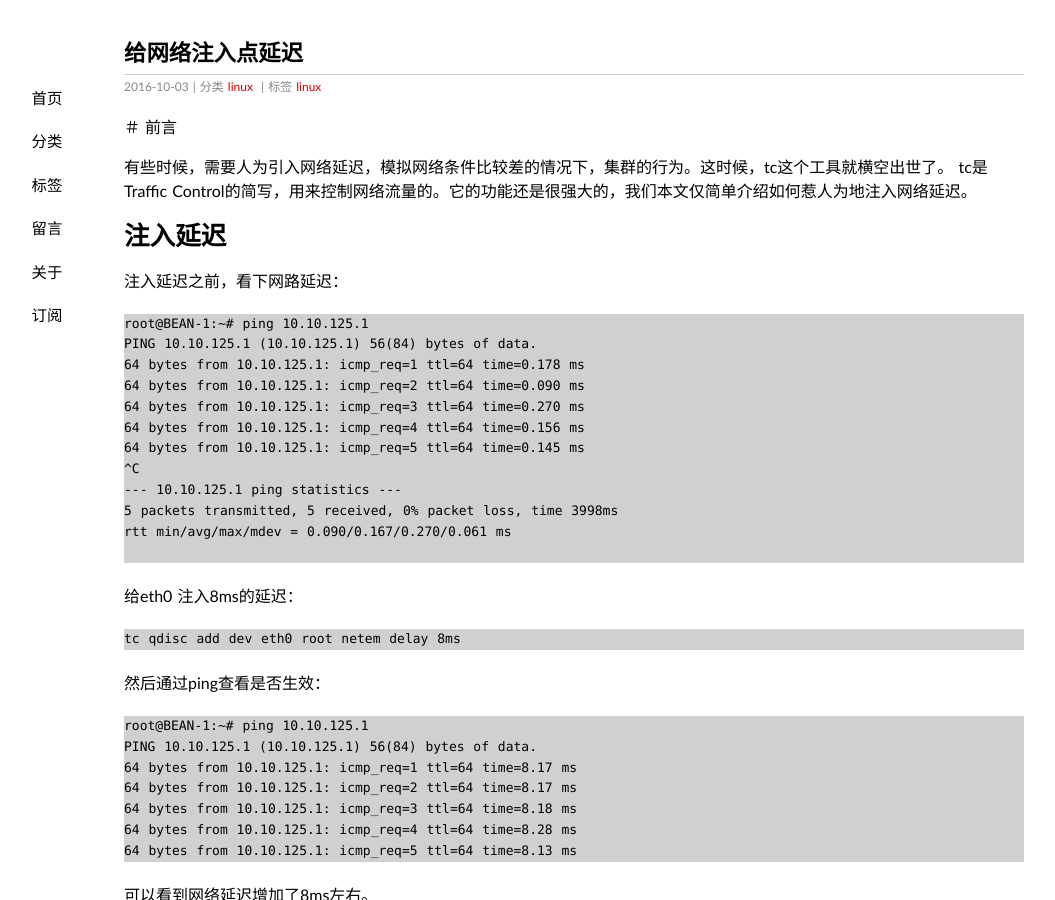
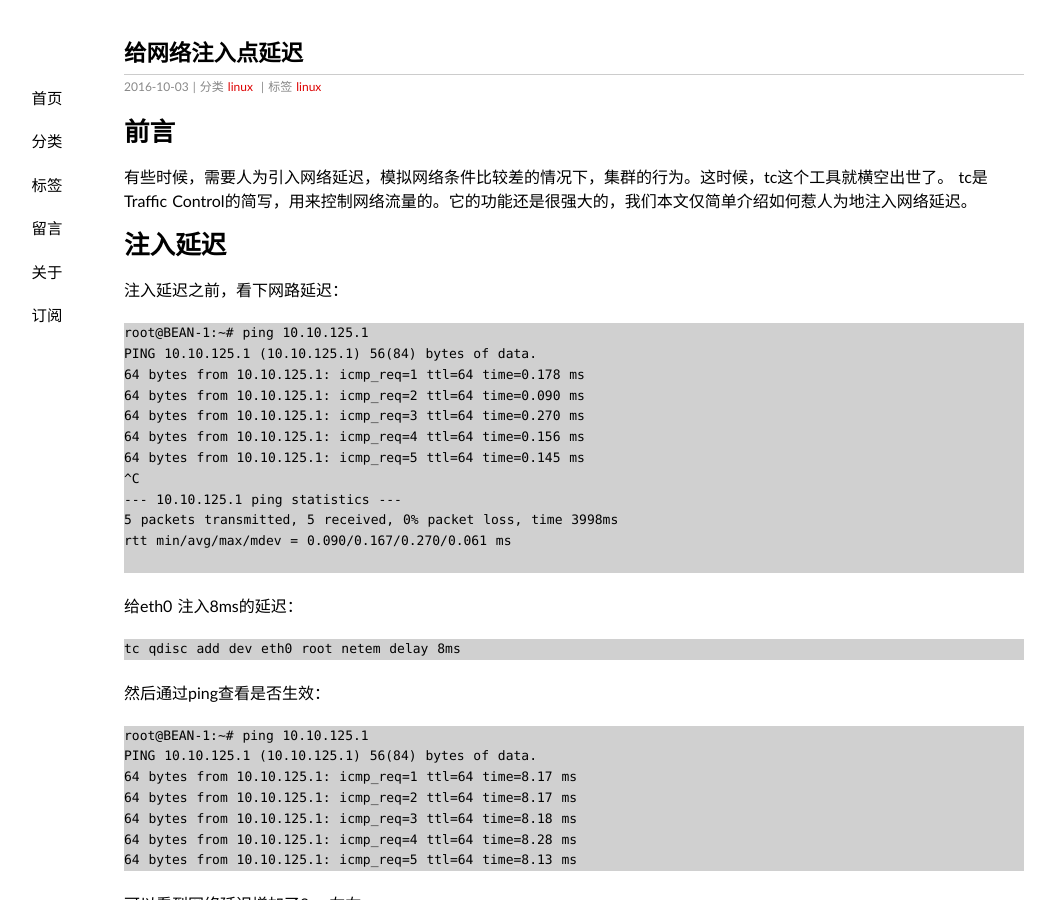
Before and after one commit to Bean-Li/Bean-Li.github.io, a Jekyll site: the page built from _posts/2016-10-03-import-network-delay.md, in a window 1280 px wide and 900 px high. Shown: the whole window, without its empty margins (66-1121 px from the left). Built offline with Jekyll 4.4.1, drawn with Linux system fonts in a browser that asks for light colours; some web fonts are replaced.

Commit message:
change format

```diff
--- a/_posts/2016-10-03-import-network-delay.md
+++ b/_posts/2016-10-03-import-network-delay.md
@@ -8,7 +8,7 @@ excerpt: 人为引入网络延迟的方法
 ---
 
 
-＃ 前言
+# 前言
 
 有些时候，需要人为引入网络延迟，模拟网络条件比较差的情况下，集群的行为。这时候，tc这个工具就横空出世了。
 tc是 Traffic Control的简写，用来控制网络流量的。它的功能还是很强大的，我们本文仅简单介绍如何惹人为地注入网络延迟。
```
